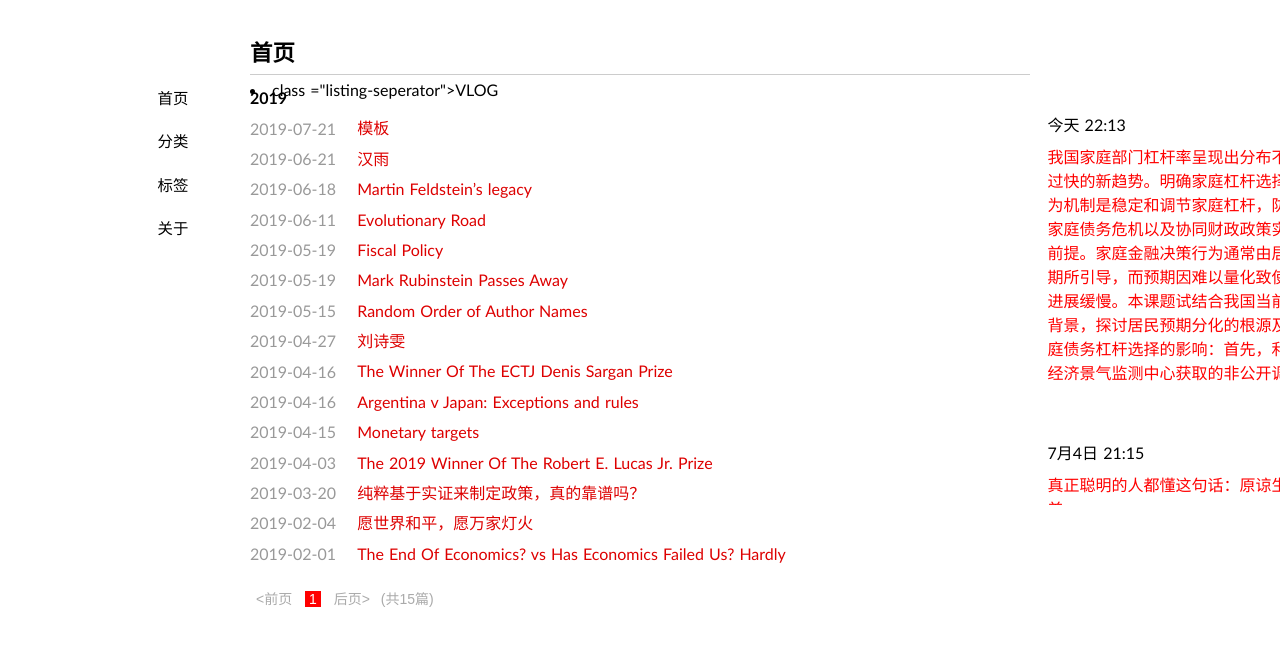
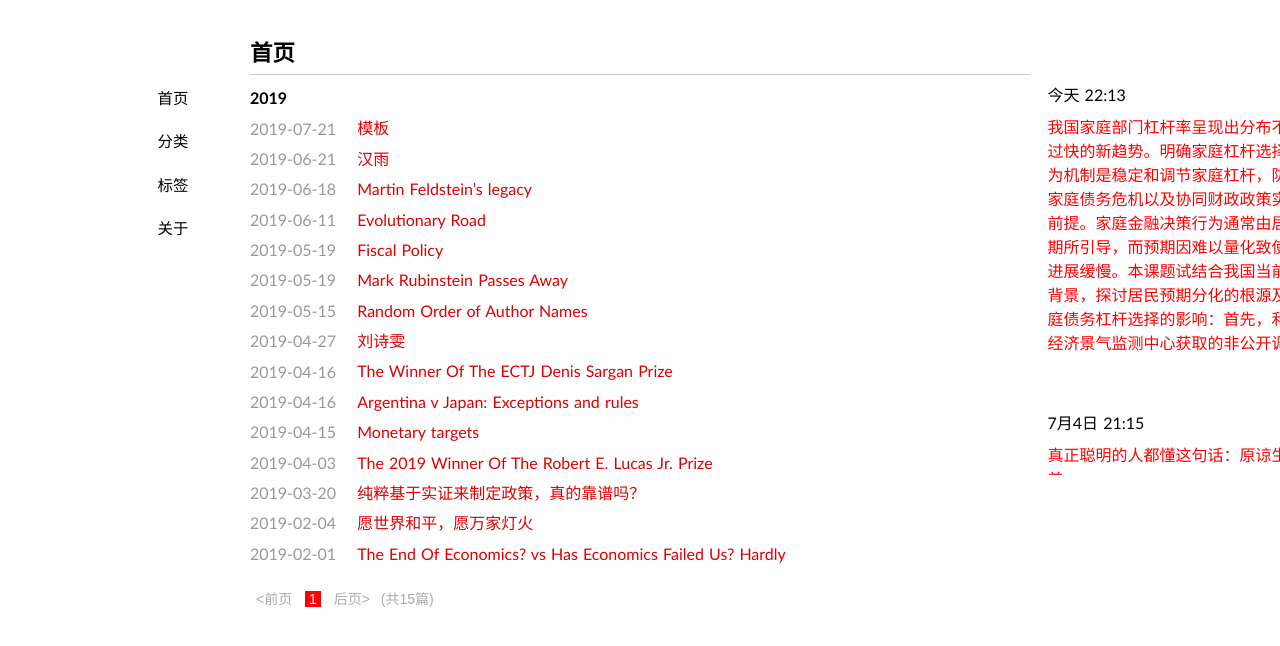
Before and after one commit to wuyy2007/wanguolin.github.io, a Jekyll site: the page built from index.html, in a window 1280 px wide. Shown: the top 646 px of the page. Built offline with Jekyll 4.4.1, drawn with Linux system fonts in a browser that asks for light colours; some web fonts are replaced; the list of posts is cut into pages by our own code.

Commit message:
Update default.html

```diff
--- a/_layouts/default.html
+++ b/_layouts/default.html
@@ -28,7 +28,7 @@
         </nav>
         <article class="content">
         {{ content }}
-		<section>    <li>class ="listing-seperator">VLOG</li> </section>
+		<section>      </section>
  			<section id = "rightContent"   style="height: 400px; width: 350px; overflow-y:scroll;margin-left: 780px">
 
 			<div style="border: 1px  #000000; width: 90%; margin: 0 auto;">
```
